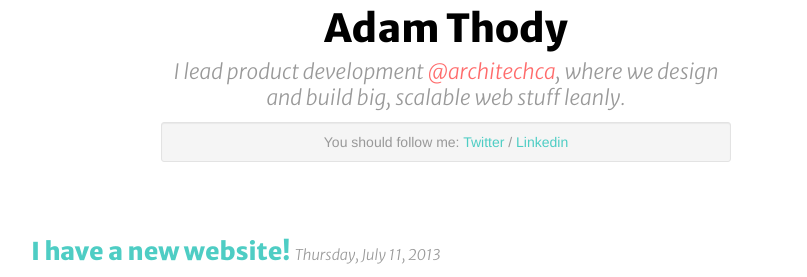
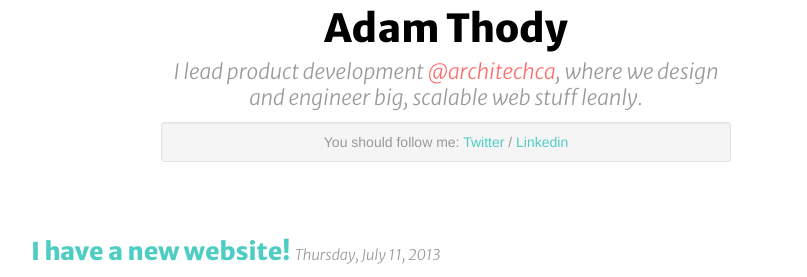
Before and after one commit to thody/thody.github.io, a Jekyll site: the page built from index.html, in a window 1280 px wide. Shown: the part 171-448 px from the top of the page, without its empty margins (224-1031 px from the left). Built offline with Jekyll 4.4.1, drawn with Linux system fonts in a browser that asks for light colours; the list of posts is cut into pages by our own code.

Commit message:
Update header copy.

```diff
--- a/_includes/header.html
+++ b/_includes/header.html
@@ -2,7 +2,7 @@
 	<div class="offset3 span6 text-center">
 		<a href="/"><img src="/img/portrait.jpg" height="150" width="150" class="img-circle"></a>
 		<h1><a href="/">Adam Thody</a></h1>
-		<h2 class="muted">I lead product development <a href="http://www.twitter.com/architechca">@architechca</a>, where we design and build big, scalable web stuff leanly.</h2>
+		<h2 class="muted">I lead product development <a href="http://www.twitter.com/architechca">@architechca</a>, where we design and engineer big, scalable web stuff leanly.</h2>
 		<div class="well well-small muted">You should follow me: <a href="http://www.twitter.com/thody">Twitter</a> / <a href="http://ca.linkedin.com/in/thody">Linkedin</a></div>
 	</div>
 </header>
```
